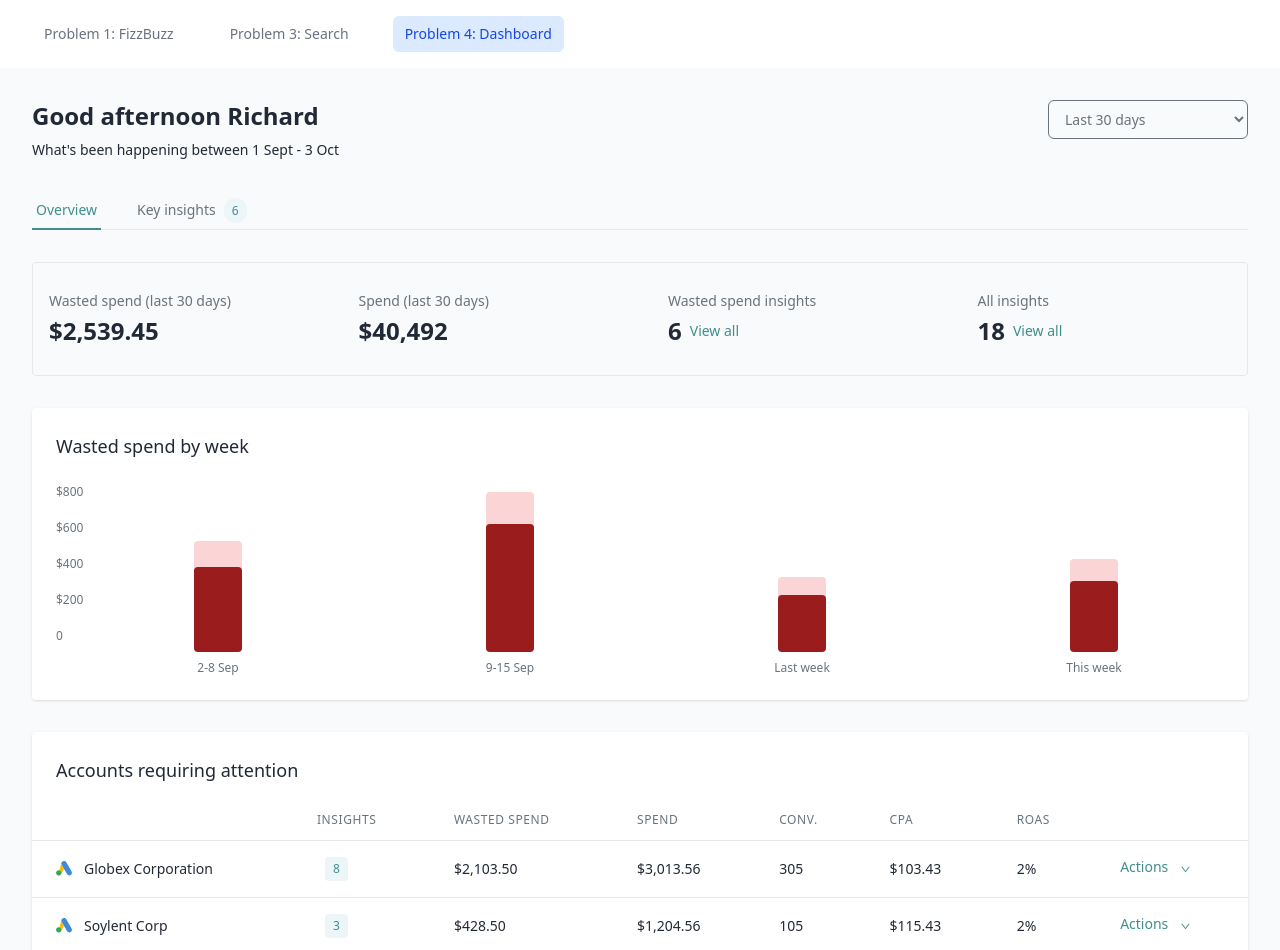
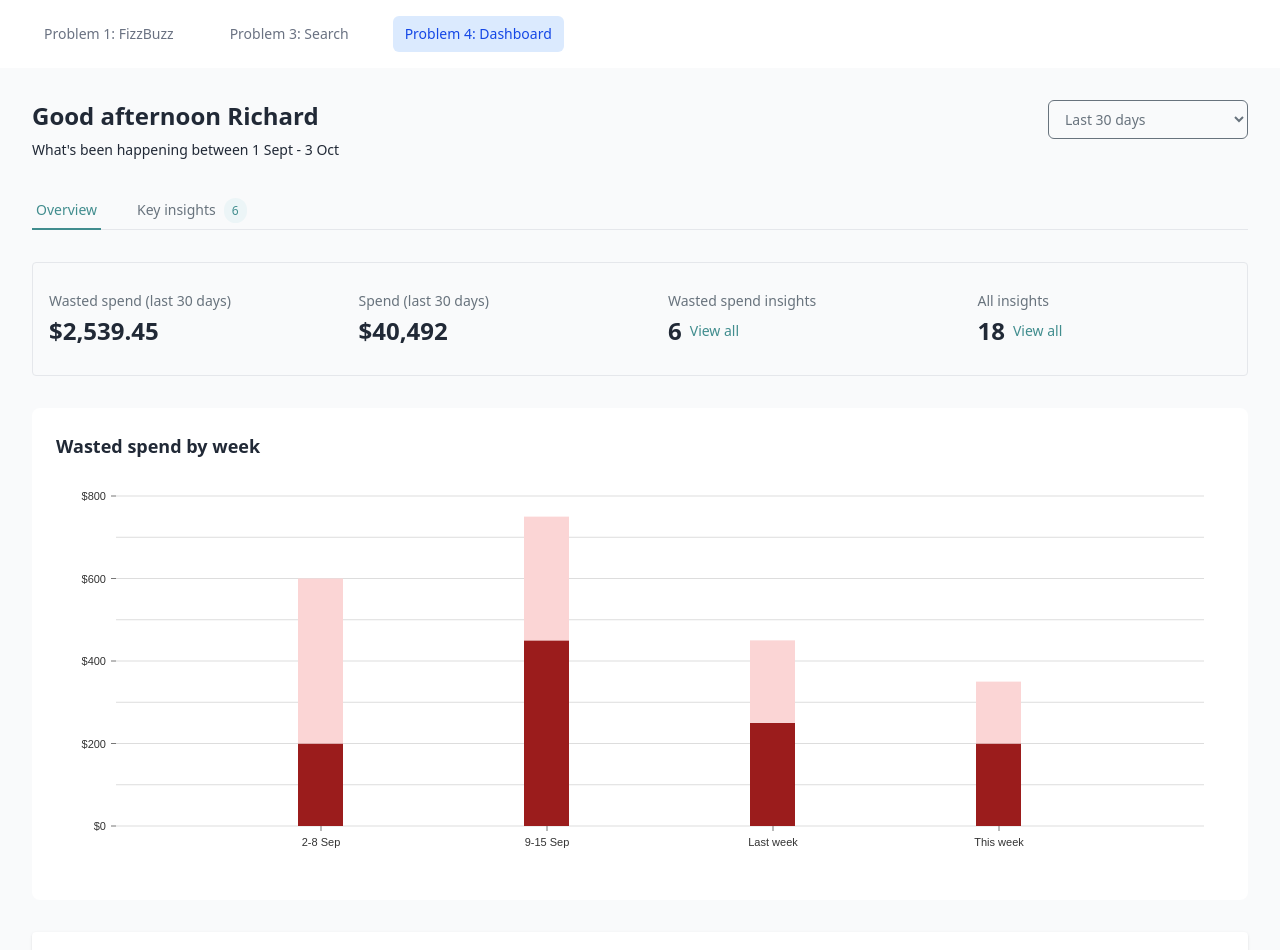
Before and after one commit to earlhansg/react-technical-test, a React (Vite) app: page / in a window 1280 px wide. Shown: the top 950 px of the page. Built offline with nearby package versions, Linux system fonts and the light colour scheme.

Commit message:
update bar graph using nivo

```diff
--- a/package.json
+++ b/package.json
@@ -10,6 +10,8 @@
     "preview": "vite preview"
   },
   "dependencies": {
+    "@nivo/bar": "^0.99.0",
+    "@nivo/core": "^0.99.0",
     "@nivo/line": "^0.99.0",
     "@tailwindcss/vite": "^4.1.13",
     "react": "^19.1.1",
--- a/src/components/Layout/Dashboard.tsx
+++ b/src/components/Layout/Dashboard.tsx
@@ -1,65 +1,90 @@
 // Dashboard.tsx
-import React, { useState } from 'react';
-import type { AccountData, ChartData, MetricData } from '../../types';
-import AccountsTable from './AccountsTable';
-import MetricCard from './MetricCard';
-import BarChart from './BarChart';
-
+import React, { useState } from "react";
+import type { AccountData, ChartData, MetricData } from "../../types";
+import AccountsTable from "./AccountsTable";
+import MetricCard from "./MetricCard";
+import BarChart from "./BarChart";
+import { ResponsiveBar } from "@nivo/bar";
 
 const Dashboard: React.FC = () => {
-  const [activeTab, setActiveTab] = useState<'overview' | 'insights'>('overview');
+  const [activeTab, setActiveTab] = useState<"overview" | "insights">(
+    "overview"
+  );
 
   const metricsData: MetricData[] = [
     {
-      label: 'Wasted spend (last 30 days)',
-      value: '$2,539.45',
-      subtitle: ''
+      label: "Wasted spend (last 30 days)",
+      value: "$2,539.45",
+      subtitle: "",
     },
     {
-      label: 'Spend (last 30 days)',
-      value: '$40,492',
-      subtitle: ''
+      label: "Spend (last 30 days)",
+      value: "$40,492",
+      subtitle: "",
     },
     {
-      label: 'Wasted spend insights',
-      value: '6',
-      subtitle: '',
-      linkText: 'View all'
+      label: "Wasted spend insights",
+      value: "6",
+      subtitle: "",
+      linkText: "View all",
     },
     {
-      label: 'All insights',
-      value: '18',
-      subtitle: '',
-      linkText: 'View all'
-    }
+      label: "All insights",
+      value: "18",
+      subtitle: "",
+      linkText: "View all",
+    },
   ];
 
   const chartData: ChartData[] = [
-    { week: '2-8 Sep', value: 300 },
-    { week: '9-15 Sep', value: 450 },
-    { week: 'Last week', value: 200 },
-    { week: 'This week', value: 250 }
+    { week: "2-8 Sep", value: 200 },
+    { week: "9-15 Sep", value: 450 },
+    { week: "Last week", value: 200 },
+    { week: "This week", value: 250 },
+  ];
+
+  const dataChart = [
+    {
+      week: "2-8 Sep",
+      wastedSpend: 200,
+      normalSpend: 400, // 600 - 200 = 400
+    },
+    {
+      week: "9-15 Sep",
+      wastedSpend: 450,
+      normalSpend: 300, // 750 - 450 = 300
+    },
+    {
+      week: "Last week",
+      wastedSpend: 250,
+      normalSpend: 200, // 450 - 250 = 200
+    },
+    {
+      week: "This week",
+      wastedSpend: 200,
+      normalSpend: 150, // 350 - 200 = 150
+    },
   ];
 
   const accountsData: AccountData[] = [
     {
-      name: 'Globex Corporation',
+      name: "Globex Corporation",
       insights: 8,
-      wastedSpend: '$2,103.50',
-      spend: '$3,013.56',
+      wastedSpend: "$2,103.50",
+      spend: "$3,013.56",
       conv: 305,
-      cpa: '$103.43',
-      roas: '2%'
+      cpa: "$103.43",
+      roas: "2%",
     },
     {
-      name: 'Soylent Corp',
+      name: "Soylent Corp",
       insights: 3,
-      wastedSpend: '$428.50',
-      spend: '$1,204.56',
+      wastedSpend: "$428.50",
+      spend: "$1,204.56",
       conv: 105,
-      cpa: '$115.43',
-      roas: '2%'
-    }
+      cpa: "$115.43",
+      roas: "2%",
+    },
   ];
 
   return (
@@ -87,22 +112,22 @@ const Dashboard: React.FC = () => {
           <nav className="-mb-px flex space-x-8">
             <button
               className={`py-2 px-1 border-b-2 font-medium text-sm ${
-                activeTab === 'overview'
-                  ? 'border-[#418D8E] text-[#418D8E]'
-                  : 'border-transparent text-[#68737D] hover:text-[#212936] hover:border-[#212936]'
+                activeTab === "overview"
+                  ? "border-[#418D8E] text-[#418D8E]"
+                  : "border-transparent text-[#68737D] hover:text-[#212936] hover:border-[#212936]"
               }`}
-              onClick={() => setActiveTab('overview')}
+              onClick={() => setActiveTab("overview")}
             >
               Overview
             </button>
             {/* #68737D */}
             <button
               className={`py-2 px-1 border-b-2 font-medium text-sm ${
-                activeTab === 'insights'
-                  ? 'border-[#418D8E] text-[#418D8E]'
-                  : 'border-transparent text-[#68737D] hover:text-[#212936] hover:border-[#212936]'
+                activeTab === "insights"
+                  ? "border-[#418D8E] text-[#418D8E]"
+                  : "border-transparent text-[#68737D] hover:text-[#212936] hover:border-[#212936]"
               }`}
-              onClick={() => setActiveTab('insights')}
+              onClick={() => setActiveTab("insights")}
             >
               Key insights
               <span className="ml-2 bg-[#ECF5F7] text-[#418D8E] rounded-full px-2 py-1 text-xs">
@@ -126,8 +151,47 @@ const Dashboard: React.FC = () => {
         </div>
 
         {/* Chart */}
-        <div className="mb-8">
+        {/* <div className="mb-8">
           <BarChart data={chartData} title="Wasted spend by week" />
+        </div> */}
+        {/* Nivo ResponsiveBar Chart */}
+        <div className="mb-8 bg-white p-6 rounded-lg">
+          <h3 className="text-lg font-semibold text-[#212936] mb-4">Wasted spend by week</h3>
+          <div style={{ height: "400px" }}>
+            <ResponsiveBar
+              data={dataChart}
+              keys={["wastedSpend", "normalSpend"]}
+              indexBy="week"
+              margin={{ top: 20, right: 20, bottom: 50, left: 60 }}
+              padding={0.8}
+              valueScale={{ type: "linear", min: 0, max: 800 }}
+              indexScale={{ type: "band", round: true }}
+              colors={["#9B1C1C", "#FBD5D5"]}
+              defs={[]}
+              borderColor={{ from: "color", modifiers: [["darker", 1.6]] }}
+              axisTop={null}
+              axisRight={null}
+              axisBottom={{
+                tickSize: 5,
+                tickPadding: 5,
+                tickRotation: 0,
+              }}
+              axisLeft={{
+                tickSize: 5,
+                tickPadding: 5,
+                tickRotation: 0,
+                tickValues: [0, 200, 400, 600, 800],
+                format: (value) => `$${value}`,
+              }}
+              enableLabel={false}
+              legends={[]}
+              role="application"
+              ariaLabel="Wasted spend by week chart"
+              barAriaLabel={function (e) {
+                return e.id + ": $" + e.formattedValue + " in week: " + e.indexValue;
+              }}
+            />
+          </div>
         </div>
 
         {/* Accounts Table */}
```
Also changed, not shown: 1 other file (tests, documents, lock files or other folders).
